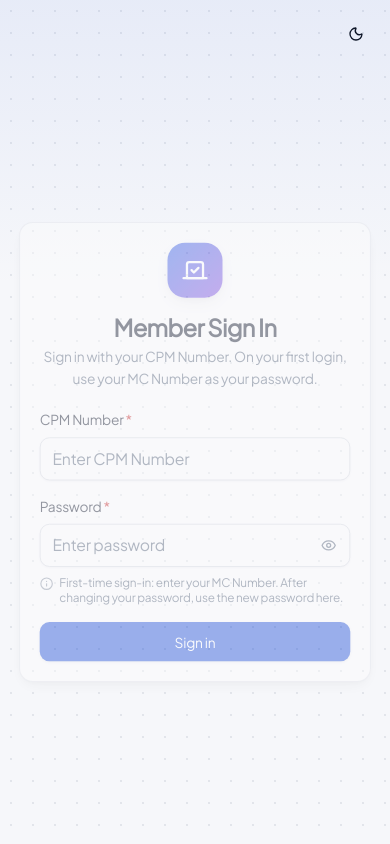
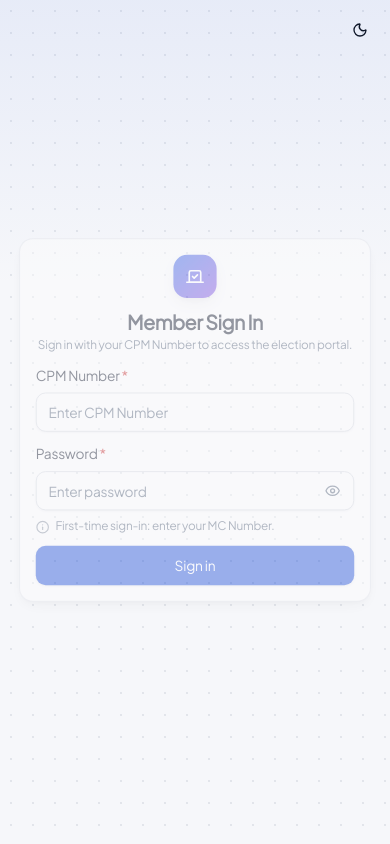
Before and after one commit to MHOC96/Election-System, a React (Vite) app in the folder frontend/: page /login in a window 390 px wide. Built offline with nearby package versions, Linux system fonts and the light colour scheme; no server answers.

Commit message:
fix(ui): eliminate mobile scroll on login page

```diff
--- a/frontend/src/pages/LoginPage.tsx
+++ b/frontend/src/pages/LoginPage.tsx
@@ -55,7 +55,7 @@ export function LoginPage() {
   const mcNumber = watch('mc_number')
 
   useEffect(() => {
-    if (loginError) setLoginError(null)
+    setLoginError((prev) => (prev ? null : null))
   }, [cpmNumber, mcNumber])
 
   if (isLoading) {
@@ -96,38 +96,38 @@ export function LoginPage() {
   }
 
   return (
-    <div className="bg-grid relative flex min-h-screen min-h-[100dvh] flex-col surface-page">
+    <div className="bg-grid relative flex min-h-screen min-h-[100dvh] flex-col justify-center items-center surface-page overflow-x-hidden">
       <div
         aria-hidden
         className="pointer-events-none absolute inset-x-0 top-0 -z-0 h-72 bg-gradient-to-b from-primary/[0.07] to-transparent dark:from-primary/[0.12]"
       />
       <SkipToContent />
 
-      <header className="relative flex justify-end p-4 pt-[max(1rem,env(safe-area-inset-top))] pr-[max(1rem,env(safe-area-inset-right))]">
+      <header className="absolute right-3 top-3 z-10 pt-[env(safe-area-inset-top)] pr-[env(safe-area-inset-right)] sm:right-4 sm:top-4">
         <ThemeToggle />
       </header>
 
       <main
         id={MAIN_CONTENT_ID}
         tabIndex={-1}
-        className="relative flex flex-1 flex-col items-center justify-center px-4 py-6 pb-[max(2rem,env(safe-area-inset-bottom))] outline-none sm:py-8"
+        className="relative flex w-full flex-1 flex-col items-center justify-center p-4 py-3 sm:py-6 pb-[max(1rem,env(safe-area-inset-bottom))] outline-none"
       >
-        <Card className="surface-raised my-auto w-full max-w-md animate-scale-in max-sm:scroll-mt-4">
-          <CardHeader className="text-center">
-            <div className={cn(brandMarkClass, 'mx-auto mb-3 h-14 w-14 rounded-2xl shadow-md')}>
-              <Vote className="h-7 w-7" aria-hidden="true" />
+        <Card className="surface-raised w-full max-w-sm sm:max-w-md animate-scale-in">
+          <CardHeader className="p-4 pb-2 sm:p-6 sm:pb-3 text-center">
+            <div className={cn(brandMarkClass, 'mx-auto mb-2 sm:mb-3 h-11 w-11 sm:h-14 sm:w-14 rounded-xl sm:rounded-2xl shadow-md')}>
+              <Vote className="h-5 w-5 sm:h-7 sm:w-7" aria-hidden="true" />
             </div>
-            <h1 className="text-2xl font-semibold leading-none tracking-tight">
+            <h1 className="text-xl sm:text-2xl font-semibold leading-none tracking-tight">
               {isSubmitting ? 'Signing in…' : 'Member Sign In'}
             </h1>
-            <CardDescription>
+            <CardDescription className="mt-1 sm:mt-1.5 text-xs sm:text-sm">
               {isSubmitting
                 ? 'Verifying your credentials…'
-                : 'Sign in with your CPM Number. On your first login, use your MC Number as your password.'}
+                : 'Sign in with your CPM Number to access the election portal.'}
             </CardDescription>
           </CardHeader>
-          <CardContent>
-            <form onSubmit={(e) => void handleSubmit(onSubmit)(e)} className="space-y-4" noValidate>
+          <CardContent className="p-4 pt-1 sm:p-6 sm:pt-0">
+            <form onSubmit={(e) => void handleSubmit(onSubmit)(e)} className="space-y-3 sm:space-y-4" noValidate>
               {loginError ? <FormErrorAlert id="login-form-error" message={loginError} /> : null}
               <FormField
                 label="CPM Number"
@@ -151,7 +151,7 @@ export function LoginPage() {
                       inputMode="text"
                       enterKeyHint="next"
                       disabled={isSubmitting}
-                      className="scroll-mt-24"
+                      className="h-10 text-sm sm:h-11 sm:text-base scroll-mt-24"
                     />
                   )}
                 />
@@ -162,7 +162,7 @@ export function LoginPage() {
                 error={errors.mc_number?.message}
                 valid={Boolean(touchedFields.mc_number && !errors.mc_number)}
                 required
-                hint="First-time sign-in: enter your MC Number. After changing your password, use the new password here."
+                hint="First-time sign-in: enter your MC Number."
               >
                 <Controller
                   name="mc_number"
@@ -178,12 +178,12 @@ export function LoginPage() {
                       inputMode="text"
                       enterKeyHint="done"
                       disabled={isSubmitting}
-                      className="scroll-mt-24"
+                      className="h-10 text-sm sm:h-11 sm:text-base scroll-mt-24"
                     />
                   )}
                 />
               </FormField>
-              <Button type="submit" className="w-full" disabled={isSubmitting} aria-busy={isSubmitting}>
+              <Button type="submit" className="w-full h-10 sm:h-11 text-sm sm:text-base mt-1 sm:mt-2" disabled={isSubmitting} aria-busy={isSubmitting}>
                 {isSubmitting ? (
                   <>
                     <Loader2 className="h-4 w-4 animate-spin" aria-hidden="true" />
```
